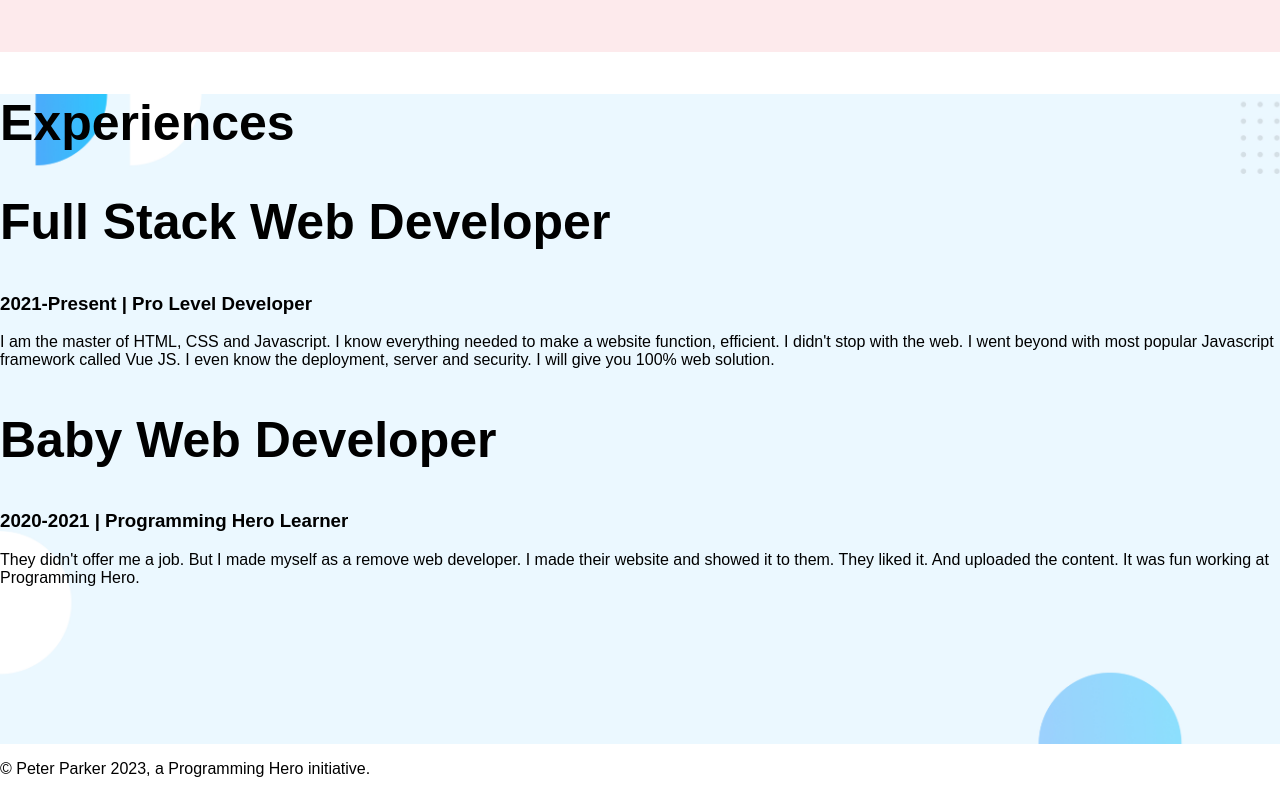
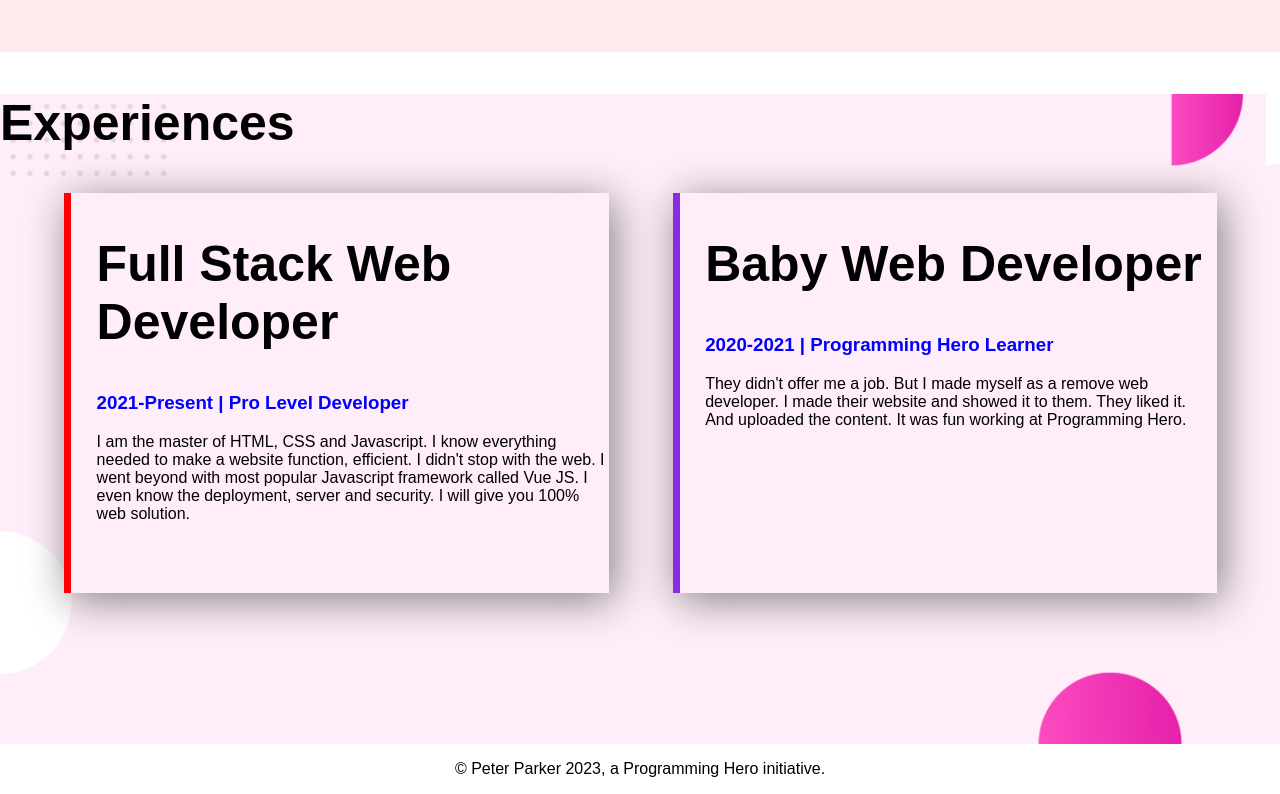
Before and after one commit to tanne09/My-simple-portfolio, a plain HTML site: page index.html in a window 1280 px wide. Shown: the part 1248-2042 px from the top of the page. Drawn offline with Linux system fonts and the light colour scheme.

Commit message:
new-pic add

```diff
--- a/index.html
+++ b/index.html
@@ -30,14 +30,14 @@
             <a class="button-link" href="https://www.linkedin.com/company/programminghero/" target="_blank">DOWNLOAD RESUME</a>
         </div>
     </section>
-    <section>
+    <section class="experience-sec">
         <h1>Experiences</h1>
-        <div>
+        <div  class="half-width" id="full">
             <h1>Full Stack Web Developer</h1>
             <h3>2021-Present | Pro Level Developer</h3>
             <p>I am the master of HTML, CSS and Javascript. I know everything needed to make a website function, efficient. I didn't stop with the web. I went beyond with most popular Javascript framework called Vue JS. I even know the deployment, server and security. I will give you 100% web solution.</p>
         </div>
-        <div>
+        <div  class="half-width" id="baby">
             <h1>Baby Web Developer</h1>
             <h3>2020-2021 | Programming Hero Learner</h3>
             <p>They didn't offer me a job. But I made myself as a remove web developer. I made their website and showed it to them. They liked it. And uploaded the content. It was fun working at Programming Hero.</p>
--- a/style.css
+++ b/style.css
@@ -37,4 +37,27 @@ h1 span{
     background-image: url(Frame\ 58.jpg);
     background-repeat: no-repeat;
     background-position: right;
+    background-size: cover;
 }
+.experience-sec{
+        background-image: url(Frame\ 59.jpg);
+        background-repeat: no-repeat;
+        background-position: left;
+        background-size: cover;
+}
+.experience-sec h3{
+        color: blue;
+}
+.experience-sec div{
+     box-shadow: 5px 7px 40px gray;
+     height: 80%;
+}
+#full{
+    border-left: 7px solid red;
+}
+#baby{
+    border-left: 7px solid blueviolet;
+}
+footer p{
+    text-align: center;
+}
```
Also changed, not shown: Frame 59.jpg (added).
